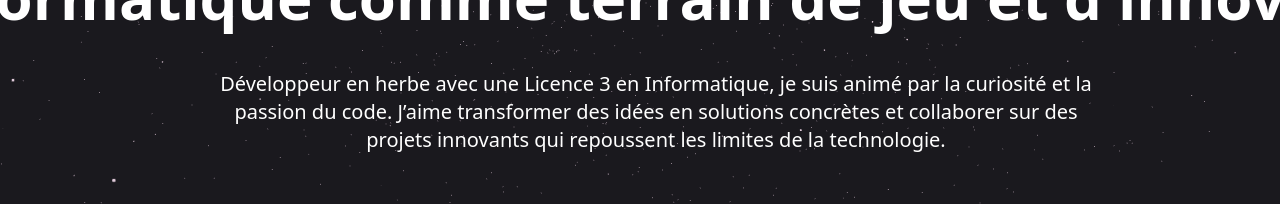
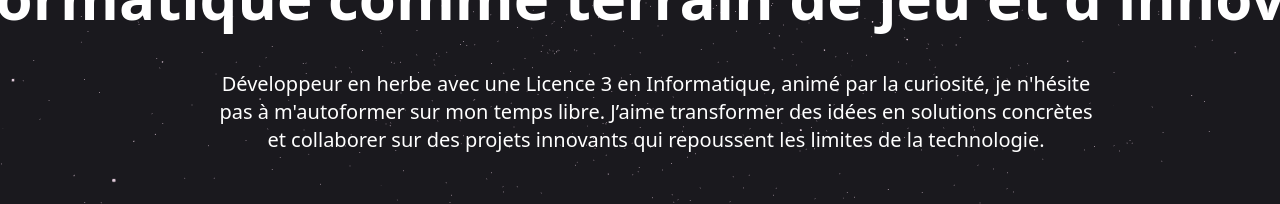
Before and after one commit to DorianCadiot/doriancadiot.github.io, a React (Vite) app: page / in a window 1280 px wide. Shown: the part 377-581 px from the top of the page. Built offline with nearby package versions, Linux system fonts and the light colour scheme; no server answers; some icons are missing.

Commit message:
Revise personal introduction in Hero component
Updated description to emphasize self-learning.

```diff
--- a/src/sections/Hero.jsx
+++ b/src/sections/Hero.jsx
@@ -41,7 +41,7 @@ after:absolute after:inset-0 after:w-[0.125em] after:animate-caret after:bg-whit
           </p>
 
           <p className="max-w-4xl text-center justify-center text-white xl:text-xl md:text-lg sm:text-sm text-md">
-         Développeur en herbe avec une Licence 3 en Informatique, je suis animé par la curiosité et la passion du code.
+         Développeur en herbe avec une Licence 3 en Informatique, animé par la curiosité, je n'hésite pas à m'autoformer sur mon temps libre.
          J’aime transformer des idées en solutions concrètes et collaborer sur des projets innovants qui repoussent les limites de la technologie.
           </p>
         </div>
```
